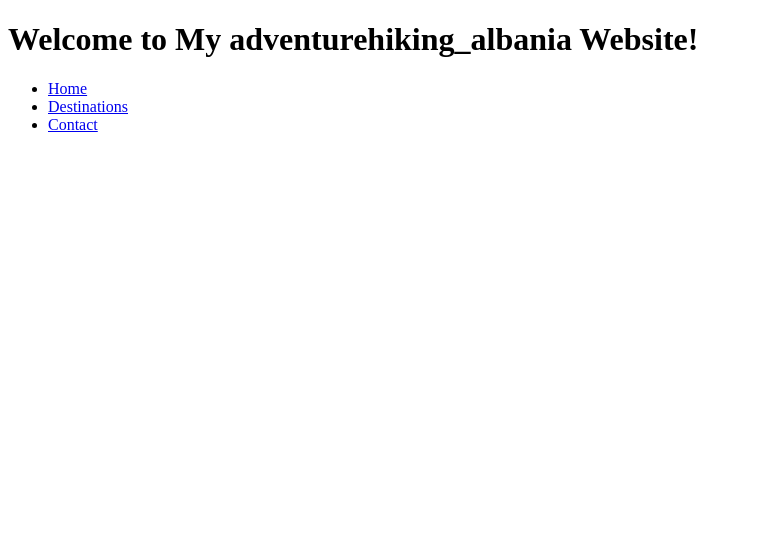
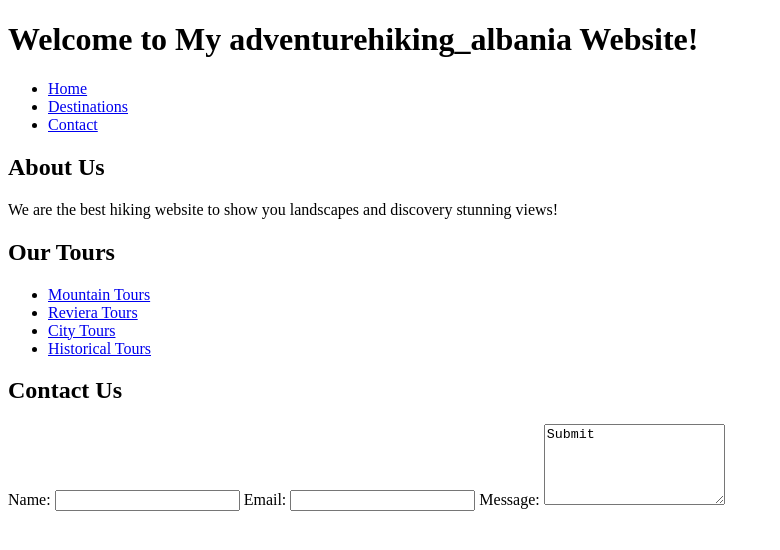
Before and after one commit to albani07/adventurehiking_albania, a plain HTML site: page index.html in a window 1280 px wide. Shown: the whole page, without its empty margins (0-780 px from the left). Drawn offline with Linux system fonts and the light colour scheme.

Commit message:
working with main body of html

```diff
--- a/index.html
+++ b/index.html
@@ -18,6 +18,32 @@
 			</ul>
 		</nav>
 	</header>
+	<main>
+		<section>
+			<h2>About Us</h2>
+			<p>We are the best hiking website to show you landscapes and discovery stunning views!</p>
+		</section>
+		<section>
+			<h2>Our Tours</h2>
+			<ul>
+				<li><a href="#">Mountain Tours</a></li>
+				<li><a href="#">Reviera Tours</a></li>
+				<li><a href="#">City Tours</a></li>
+				<li><a href="#">Historical Tours</a></li>
+			</ul>
+		</section>
+		<section>
+			<h2>Contact Us</h2>
+			<form>
+				<label for="name">Name:</label>
+				<input type="text" id="name" name="name" required>
+				<label for="email">Email:</label>
+				<input type="email" id="email" name="email" required>
+				<label for="message">Message:</label>
+				<textarea id="message" name="message" rows="5" required>Submit</textarea>
+			</form>
+		</section>
+	</main>
 
 </body>
 <script src="script.js"></script>
```
